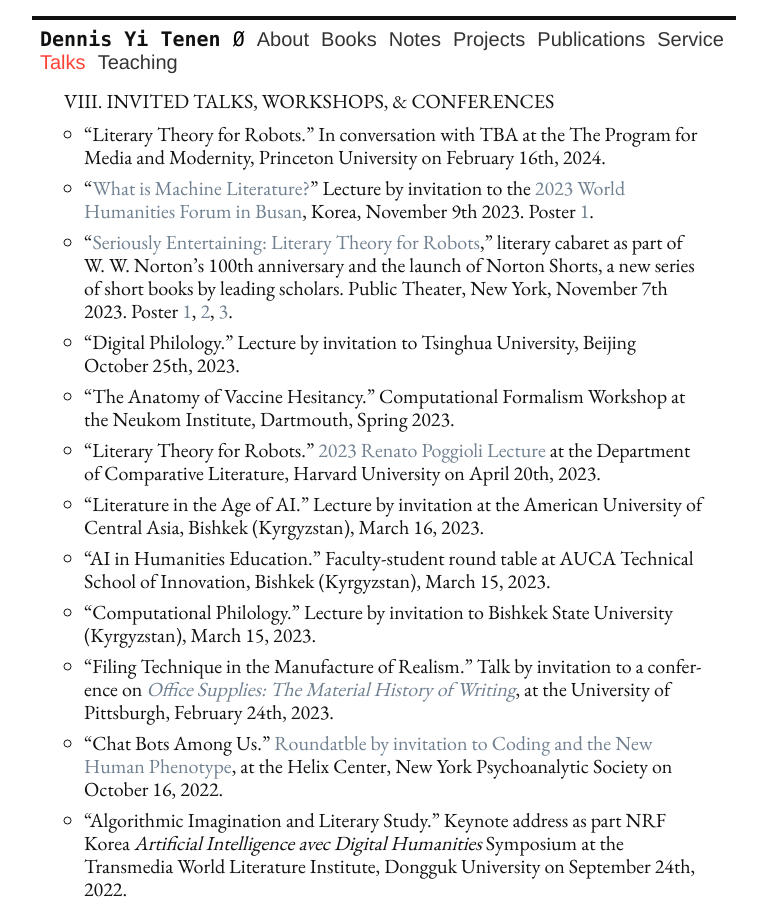
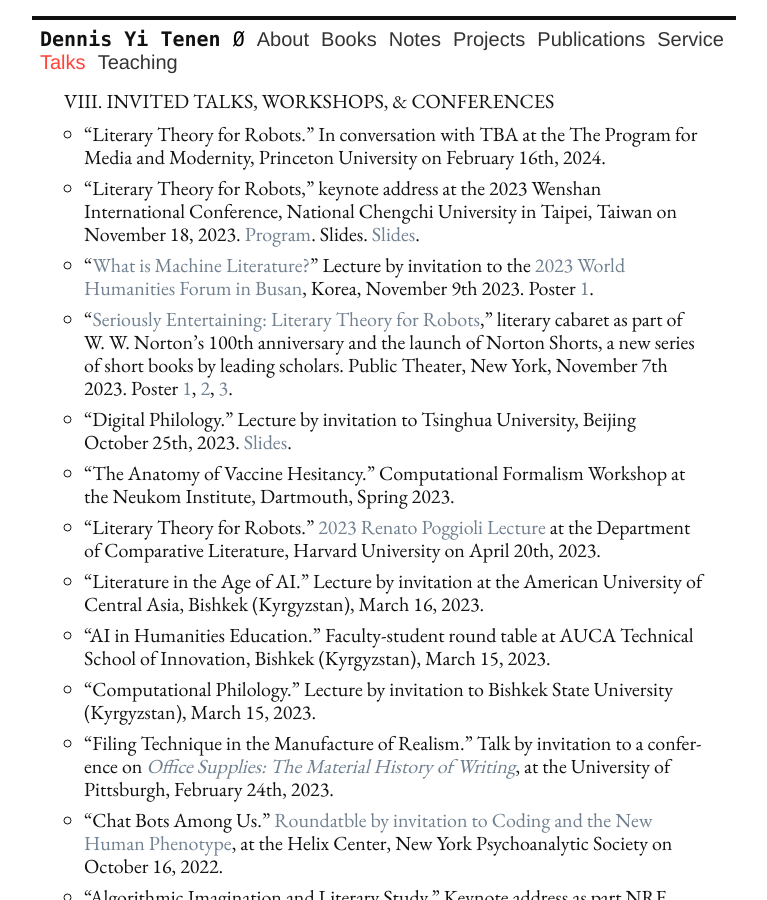
Before and after one commit to denten/denten.github.io, a Jekyll site: the page built from _pages/talks.md, in a window 1280 px wide and 900 px high. Shown: the whole window, without its empty margins (256-1023 px from the left). Built offline with Jekyll 4.4.1, drawn with Linux system fonts in a browser that asks for light colours; nearby versions of some CDN libraries.

Commit message:
update the taiwan talks

```diff
--- a/_includes/CV/06-talks.md
+++ b/_includes/CV/06-talks.md
@@ -2,6 +2,10 @@
 
 - "Literary Theory for Robots." In conversation with TBA at the The Program for Media and
   Modernity, Princeton University on February 16th, 2024.
+- "Literary Theory for Robots," keynote address at the 2023 Wenshan International Conference,
+  National Chengchi University in Taipei, Taiwan on November 18, 2023.
+  [Program](https://drive.google.com/file/d/1bAB0okmc3eBysNbPIxhwjC2MUugxl2AB/view?usp=sharing).
+  Slides. [Slides](https://docs.google.com/presentation/d/16Cr_m4L9K1MY3GyR0fbBti-IzFcgCt1qgkXweoJCLFo/edit?usp=sharing).
 - "[What is Machine Literature?](https://www.youtube.com/watch?v=UUcznqGsea4)" Lecture by
   invitation to the [2023 World Humanities Forum in
   Busan](https://web.archive.org/web/20231106150157/https://whf.kr/eng/program/program02.php),
@@ -14,6 +18,7 @@
   [3](/assets/images/pub3.png).
 - "Digital Philology." Lecture by invitation to Tsinghua University, Beijing October 25th,
   2023.
+  [Slides](https://docs.google.com/presentation/d/1CImZQbZtuF5L3mmpwBdoO3kauDQuS81igz3ISh7XdYU/edit#slide=id.p).
 - "The Anatomy of Vaccine Hesitancy." Computational Formalism Workshop at the Neukom Institute,
   Dartmouth, Spring 2023.
 - "Literary Theory for Robots." [2023 Renato Poggioli Lecture](/assets/images/poggioli.pdf) at
```
